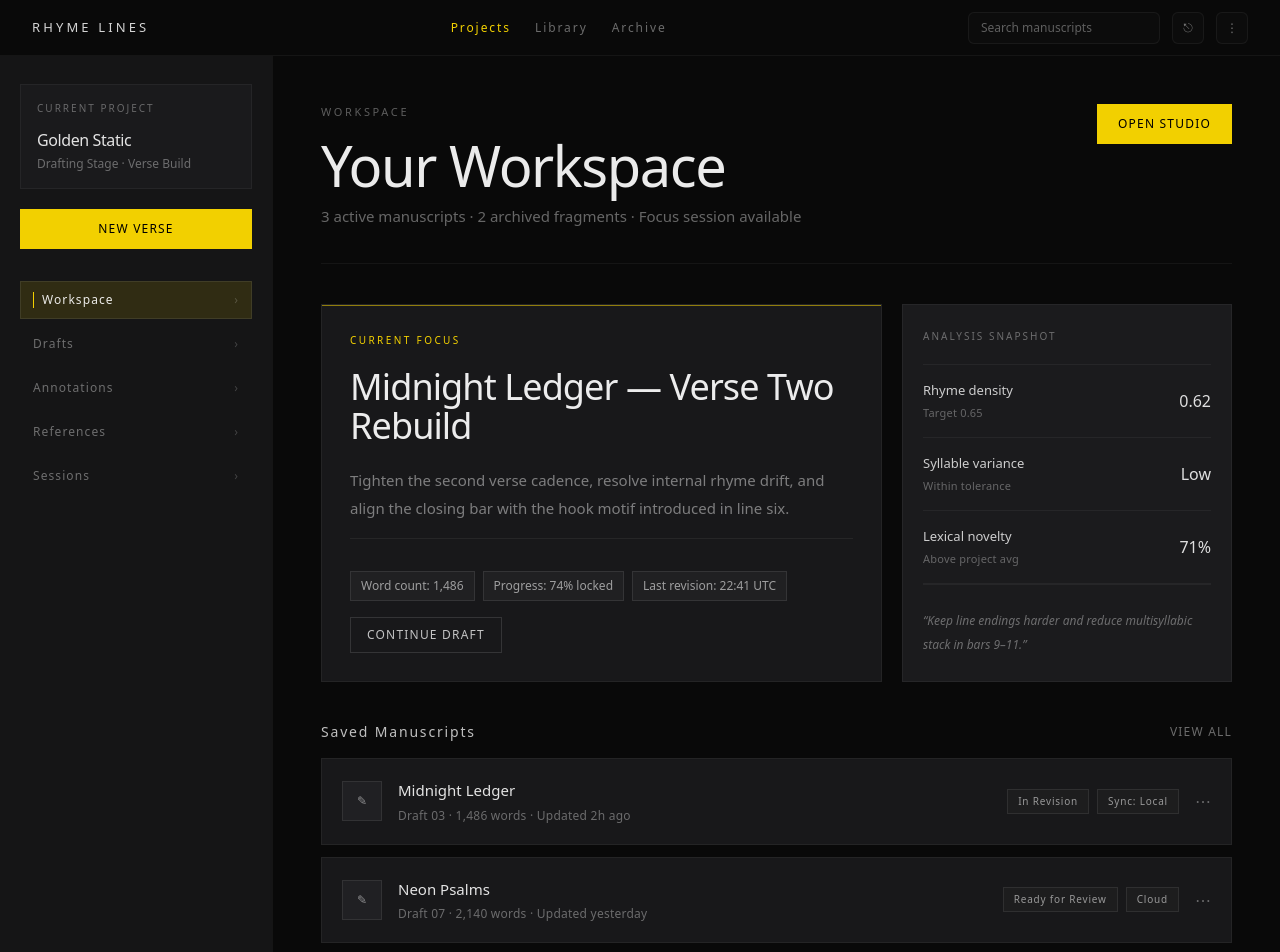
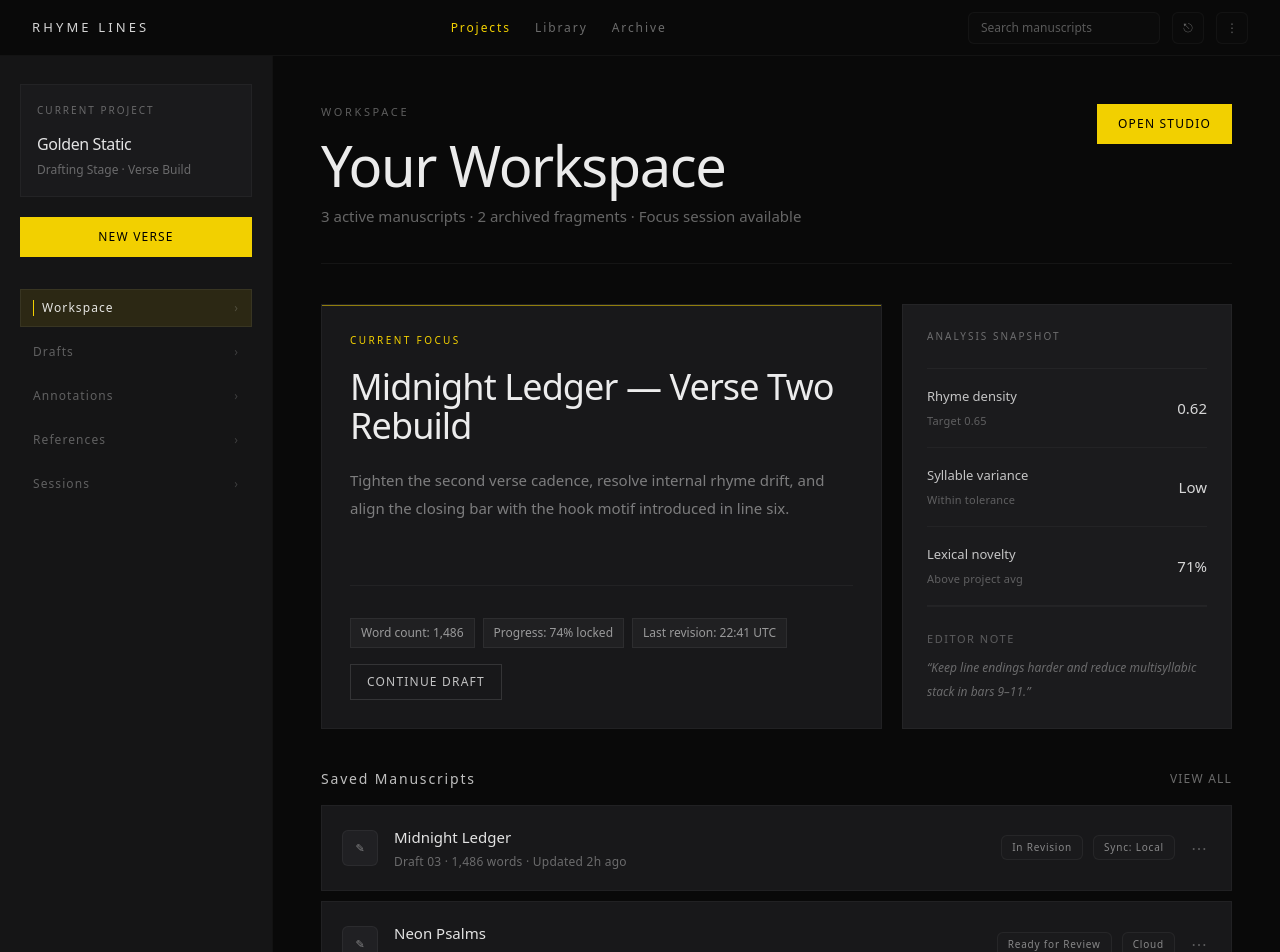
Before and after one commit to ClayTheMisfit/rhyme-lines, a Next.js app: page / in a window 1280 px wide. Shown: the top 952 px of the page. Built offline with nearby package versions, Linux system fonts and the light colour scheme.

Commit message:
Micro-polish dashboard borders and component tone

```diff
--- a/src/app/globals.css
+++ b/src/app/globals.css
@@ -449,6 +449,6 @@ body.bg-white .rl-editor .line {
 
 @layer components {
   .dashboard-icon-button {
-    @apply inline-flex h-8 w-8 items-center justify-center rounded-[6px] border border-white/[0.05] bg-white/[0.015] text-xs text-white/42 transition-colors hover:bg-white/[0.03] hover:text-white/72;
+    @apply inline-flex h-8 w-8 items-center justify-center rounded-[6px] border border-white/[0.035] bg-white/[0.008] text-xs text-white/36 transition-colors hover:bg-white/[0.02] hover:text-white/62;
   }
 }
--- a/src/components/dashboard/analysis-card.tsx
+++ b/src/components/dashboard/analysis-card.tsx
@@ -6,22 +6,25 @@ const metrics = [
 
 export function AnalysisCard() {
   return (
-    <aside className="flex min-h-[320px] flex-col border border-white/[0.05] bg-[#1b1b1d] px-5 py-6">
+    <aside className="flex min-h-[320px] flex-col border border-white/[0.04] bg-[#1b1b1d] px-6 py-6">
       <p className="text-[10px] uppercase tracking-[0.2em] text-white/36">Analysis Snapshot</p>
-      <div className="mt-5 divide-y divide-white/[0.05] border-y border-white/[0.05]">
+      <div className="mt-6 divide-y divide-white/[0.035] border-y border-white/[0.04]">
         {metrics.map((metric) => (
-          <div key={metric.label} className="flex items-center justify-between py-4">
+          <div key={metric.label} className="flex items-center justify-between py-4.5">
             <div>
-              <p className="text-[13px] text-white/78">{metric.label}</p>
-              <p className="mt-1 text-[11px] tracking-[0.02em] text-white/33">{metric.note}</p>
+              <p className="text-[13px] text-white/74">{metric.label}</p>
+              <p className="mt-1.5 text-[11px] tracking-[0.02em] text-white/30">{metric.note}</p>
             </div>
-            <p className="text-base text-white/86">{metric.value}</p>
+            <p className="text-[15px] text-white/82">{metric.value}</p>
           </div>
         ))}
       </div>
-      <p className="mt-auto border-t border-white/[0.05] pt-6 text-xs italic leading-6 text-white/36">
-        “Keep line endings harder and reduce multisyllabic stack in bars 9–11.”
-      </p>
+      <blockquote className="mt-auto border-t border-white/[0.035] pt-6">
+        <p className="text-[11px] uppercase tracking-[0.14em] text-white/28">Editor Note</p>
+        <p className="mt-2 text-xs italic leading-6 text-white/35">
+          “Keep line endings harder and reduce multisyllabic stack in bars 9–11.”
+        </p>
+      </blockquote>
     </aside>
   )
 }
--- a/src/components/dashboard/current-focus-card.tsx
+++ b/src/components/dashboard/current-focus-card.tsx
@@ -1,6 +1,6 @@
 export function CurrentFocusCard() {
   return (
-    <article className="relative flex min-h-[320px] flex-col overflow-hidden border border-white/[0.05] bg-[#18181a] p-6 sm:p-7">
+    <article className="relative flex min-h-[320px] flex-col overflow-hidden border border-white/[0.04] bg-[#18181a] p-6 sm:p-7">
       <div className="absolute inset-x-0 top-0 h-px bg-[#f2d000]/55" />
       <p className="text-[10px] uppercase tracking-[0.24em] text-[#f2d000]">Current Focus</p>
       <h2 className="mt-5 max-w-2xl text-[2rem] font-medium tracking-tight text-white/92 sm:text-[2.25rem] sm:leading-[1.08]">
@@ -10,11 +10,11 @@ export function CurrentFocusCard() {
         Tighten the second verse cadence, resolve internal rhyme drift, and align the closing bar with the hook motif introduced in line six.
       </p>
 
-      <div className="mt-auto flex flex-wrap items-end justify-between gap-4 border-t border-white/[0.06] pt-8">
+      <div className="mt-auto flex flex-wrap items-end justify-between gap-4 border-t border-white/[0.045] pt-8">
         <div className="flex flex-wrap gap-2 text-xs">
-          <span className="border border-white/[0.09] bg-[#202022] px-2.5 py-1.5 text-white/56">Word count: 1,486</span>
-          <span className="border border-white/[0.09] bg-[#202022] px-2.5 py-1.5 text-white/56">Progress: 74% locked</span>
-          <span className="border border-white/[0.09] bg-[#202022] px-2.5 py-1.5 text-white/56">Last revision: 22:41 UTC</span>
+          <span className="border border-white/[0.06] bg-[#202022] px-2.5 py-1.5 text-white/54">Word count: 1,486</span>
+          <span className="border border-white/[0.06] bg-[#202022] px-2.5 py-1.5 text-white/54">Progress: 74% locked</span>
+          <span className="border border-white/[0.06] bg-[#202022] px-2.5 py-1.5 text-white/54">Last revision: 22:41 UTC</span>
         </div>
         <button type="button" className="h-9 border border-white/[0.12] px-4 text-xs tracking-[0.1em] text-white/74 hover:bg-white/[0.05]">
           CONTINUE DRAFT
--- a/src/components/dashboard/dashboard-footer.tsx
+++ b/src/components/dashboard/dashboard-footer.tsx
@@ -1,11 +1,11 @@
 export function DashboardFooter() {
   return (
-    <footer className="mt-12 flex flex-wrap items-center justify-between gap-3 border-t border-white/[0.05] pt-7 text-[11px] text-white/28">
+    <footer className="mt-12 flex flex-wrap items-center justify-between gap-3 border-t border-white/[0.04] pt-7 text-[11px] text-white/28">
       <div className="flex items-center gap-5">
         <span>Sync: All changes stored locally</span>
         <span>Storage: 63% available</span>
       </div>
-      <span>Build rhlines-0.1.0 · vNext workspace shell</span>
+      <span className="text-right">Build rhlines-0.1.0 · vNext workspace shell</span>
     </footer>
   )
 }
--- a/src/components/dashboard/dashboard-shell.tsx
+++ b/src/components/dashboard/dashboard-shell.tsx
@@ -34,7 +34,7 @@ export function DashboardShell() {
       <div className="grid min-h-[calc(100vh-56px)] grid-cols-1 lg:grid-cols-[272px_minmax(0,1fr)]">
         <DashboardSidebar />
 
-        <main className="flex min-w-0 flex-col border-l border-white/[0.05] px-6 py-10 sm:px-10 sm:py-12 lg:px-12">
+        <main className="flex min-w-0 flex-col border-l border-white/[0.035] px-6 py-10 sm:px-10 sm:py-12 lg:px-12">
           <DashboardHero />
 
           <section className="mt-10 grid min-w-0 grid-cols-1 gap-5 xl:grid-cols-[minmax(0,1.7fr)_minmax(290px,1fr)]">
--- a/src/components/dashboard/dashboard-sidebar.tsx
+++ b/src/components/dashboard/dashboard-sidebar.tsx
@@ -3,10 +3,10 @@ const links = ['Workspace', 'Drafts', 'Annotations', 'References', 'Sessions']
 export function DashboardSidebar() {
   return (
     <aside className="flex min-h-full flex-col bg-[#151516] px-5 py-7">
-      <div className="border border-white/[0.05] bg-[#1a1a1c] px-4 py-4">
+      <div className="border border-white/[0.04] bg-[#1a1a1c] px-4 py-4.5">
         <p className="text-[10px] uppercase tracking-[0.2em] text-white/34">Current Project</p>
-        <p className="mt-3 text-base font-medium tracking-tight text-white/88">Golden Static</p>
-        <p className="mt-1 text-xs text-white/36">Drafting Stage · Verse Build</p>
+        <p className="mt-3.5 text-base font-medium tracking-tight text-white/88">Golden Static</p>
+        <p className="mt-1.5 text-xs text-white/35">Drafting Stage · Verse Build</p>
       </div>
 
       <button type="button" className="mt-5 h-10 border border-[#f2d000] bg-[#f2d000] px-3 text-xs font-medium tracking-[0.1em] text-black">
@@ -20,21 +20,21 @@ export function DashboardSidebar() {
             type="button"
             className={`flex w-full items-center justify-between border px-3 py-2.5 text-left text-xs tracking-[0.09em] ${
               item === 'Workspace'
-                ? 'border-white/[0.08] bg-[#f2d000]/12 text-white/90'
-                : 'border-transparent text-white/38 hover:border-white/[0.07] hover:text-white/68'
+                ? 'border-white/[0.06] bg-[#f2d000]/10 text-white/88'
+                : 'border-transparent text-white/32 hover:border-white/[0.05] hover:text-white/62'
             }`}
           >
             <span className="flex items-center gap-2">
               {item === 'Workspace' ? <span className="h-4 w-px bg-[#f2d000]" aria-hidden /> : null}
               {item}
             </span>
-            <span className="text-white/20">›</span>
+            <span className="text-white/18">›</span>
           </button>
         ))}
       </nav>
 
-      <div className="mt-auto border-t border-white/[0.05] pt-5">
-        <button type="button" className="w-full border border-white/[0.06] bg-white/[0.01] px-3 py-2.5 text-left text-xs tracking-[0.09em] text-white/42 hover:text-white/75">
+      <div className="mt-auto border-t border-white/[0.035] pt-5">
+        <button type="button" className="w-full border border-white/[0.04] bg-white/[0.008] px-3 py-2.5 text-left text-xs tracking-[0.09em] text-white/33 hover:text-white/56">
           Help & Support
         </button>
       </div>
--- a/src/components/dashboard/dashboard-topbar.tsx
+++ b/src/components/dashboard/dashboard-topbar.tsx
@@ -2,7 +2,7 @@ const navItems = ['Projects', 'Library', 'Archive']
 
 export function DashboardTopbar() {
   return (
-    <header className="flex h-14 items-center justify-between border-b border-white/[0.05] px-5 sm:px-7 lg:px-8">
+    <header className="flex h-14 items-center justify-between border-b border-white/[0.04] px-5 sm:px-7 lg:px-8">
       <div className="text-[13px] font-medium tracking-[0.24em] text-white/82">RHYME LINES</div>
 
       <nav className="hidden items-center gap-6 md:flex">
@@ -20,7 +20,7 @@ export function DashboardTopbar() {
       </nav>
 
       <div className="flex items-center gap-2 sm:gap-3">
-        <div className="hidden h-8 w-48 items-center rounded-[6px] border border-white/[0.05] bg-white/[0.015] px-3 text-xs text-white/34 sm:flex">
+        <div className="hidden h-8 w-48 items-center rounded-[6px] border border-white/[0.035] bg-white/[0.01] px-3 text-xs text-white/32 sm:flex">
           Search manuscripts
         </div>
         <button type="button" className="dashboard-icon-button" aria-label="Notifications">
--- a/src/components/dashboard/manuscript-list.tsx
+++ b/src/components/dashboard/manuscript-list.tsx
@@ -20,7 +20,7 @@ export function ManuscriptList({ rows }: ManuscriptListProps) {
           VIEW ALL
         </button>
       </div>
-      <ul className="space-y-3">
+      <ul className="space-y-2.5">
         {rows.map((row) => (
           <ManuscriptRow key={row.id} title={row.title} meta={row.meta} status={row.status} />
         ))}
--- a/src/components/dashboard/manuscript-row.tsx
+++ b/src/components/dashboard/manuscript-row.tsx
@@ -6,22 +6,22 @@ type ManuscriptRowProps = {
 
 export function ManuscriptRow({ title, meta, status }: ManuscriptRowProps) {
   return (
-    <li className="grid grid-cols-[auto_minmax(0,1fr)_auto_auto] items-center gap-4 border border-white/[0.05] bg-[#18181a] px-4 py-4 sm:px-5 sm:py-5">
-      <div className="flex h-10 w-10 items-center justify-center border border-white/[0.08] bg-[#202023] text-xs text-white/50">
+    <li className="grid grid-cols-[auto_minmax(0,1fr)_auto_auto] items-center gap-4 border border-white/[0.04] bg-[#18181a] px-4 py-4.5 sm:px-5 sm:py-5">
+      <div className="flex h-9 w-9 items-center justify-center rounded-[6px] border border-white/[0.05] bg-[#202023] text-[11px] text-white/45">
         ✎
       </div>
       <div className="min-w-0">
         <p className="truncate text-[15px] text-white/88">{title}</p>
         <p className="mt-1.5 truncate text-xs tracking-[0.02em] text-white/36">{meta}</p>
       </div>
-      <div className="hidden items-center gap-2 sm:flex">
+      <div className="hidden items-center gap-2.5 sm:flex">
         {status.map((chip) => (
-          <span key={chip} className="border border-white/[0.08] bg-white/[0.02] px-2.5 py-1 text-[10px] tracking-[0.08em] text-white/54">
+          <span key={chip} className="rounded-[6px] border border-white/[0.05] bg-white/[0.012] px-2.5 py-1 text-[10px] tracking-[0.08em] text-white/48">
             {chip}
           </span>
         ))}
       </div>
-      <button type="button" className="text-white/35 hover:text-white/65" aria-label="More manuscript actions">
+      <button type="button" className="mr-1 text-white/28 hover:text-white/56" aria-label="More manuscript actions">
         ⋯
       </button>
     </li>
```
